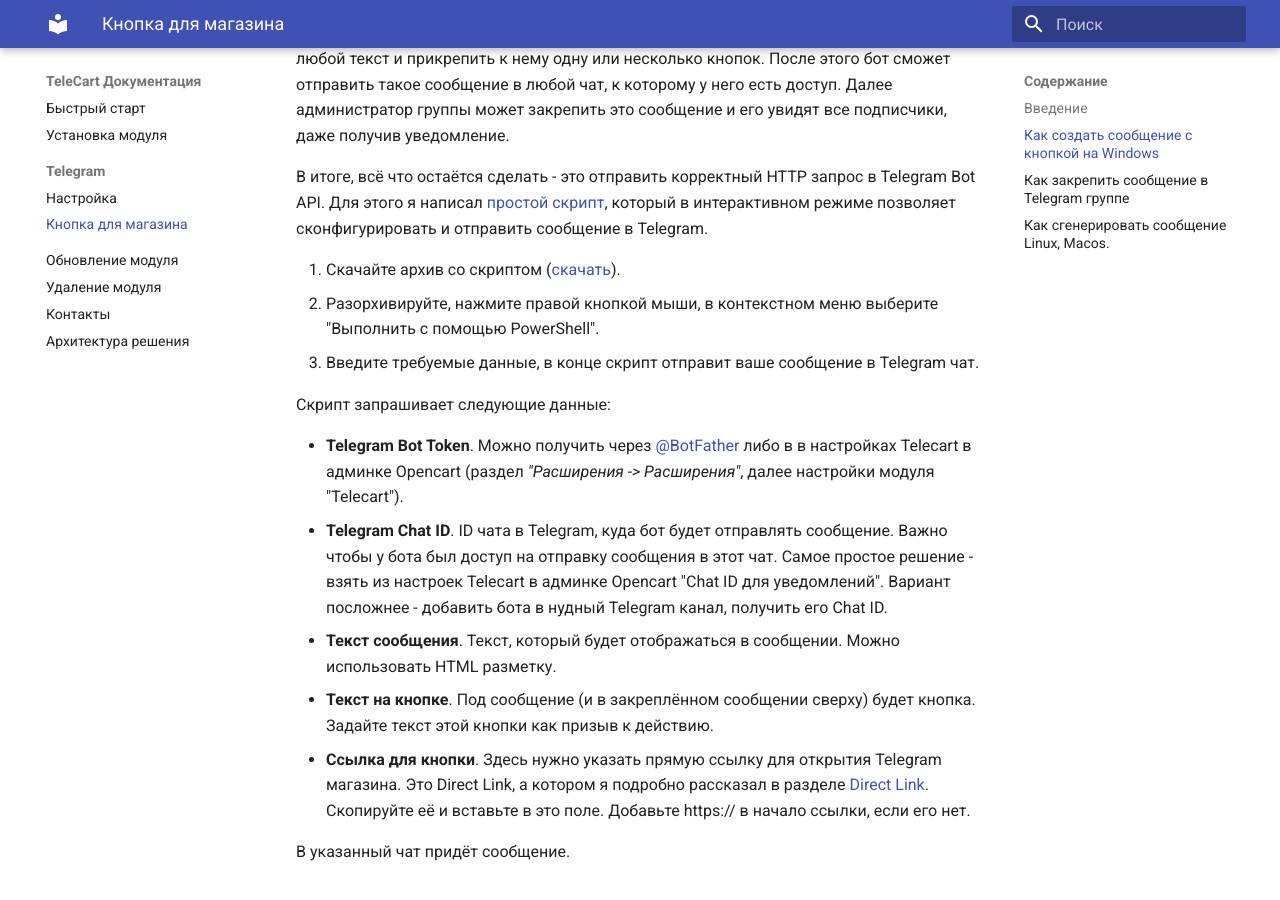
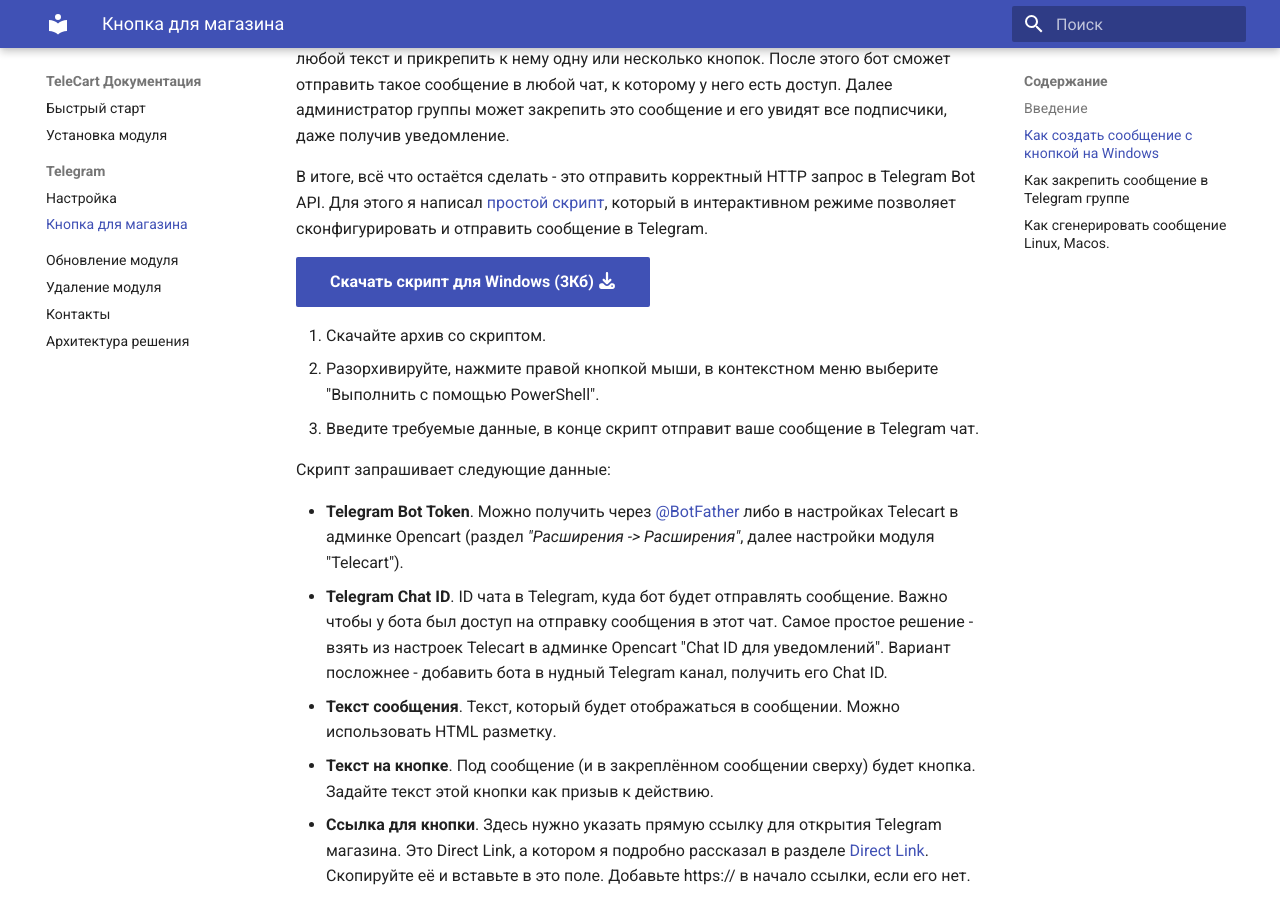
Before and after one commit to telecart-labs/docs, an MkDocs documentation site: the page built from docs/telegram/open-shop-link.md, in a window 1280 px wide and 900 px high, scrolled down 1398 px. Built offline with MkDocs 1.6.1 and Material for MkDocs 9.7.7, drawn with Linux system fonts in a browser that asks for light colours.

Commit message:
feat: update docs

```diff
--- a/docs/telegram/open-shop-link.md
+++ b/docs/telegram/open-shop-link.md
@@ -37,13 +37,15 @@
 В итоге, всё что остаётся сделать - это отправить корректный HTTP запрос в Telegram Bot API. Для этого я написал [простой скрипт](https://gist.github.com/nikitakiselev/2c905396f190a511f1e2aa2c8f2a70c0),
 который в интерактивном режиме позволяет сконфигурировать и отправить сообщение в Telegram.
 
-1. Скачайте архив со скриптом ([скачать](https://gist.github.com/nikitakiselev/2c905396f190a511f1e2aa2c8f2a70c0/archive/9c21f299b0d66538531e9dce7f0e0033dd11c519.zip)).
+[Скачать скрипт для Windows (3Кб) :fontawesome-solid-download:](https://gist.github.com/nikitakiselev/2c905396f190a511f1e2aa2c8f2a70c0/archive/9c21f299b0d66538531e9dce7f0e0033dd11c519.zip){ .md-button .md-button--primary }
+
+1. Скачайте архив со скриптом.
 2. Разорхивируйте, нажмите правой кнопкой мыши, в контекстном меню выберите "Выполнить с помощью PowerShell".
 3. Введите требуемые данные, в конце скрипт отправит ваше сообщение в Telegram чат.
 
 Скрипт запрашивает следующие данные:
 
-* **Telegram Bot Token**. Можно получить через [@BotFather](https://t.me/botfather) либо в в настройках Telecart в админке Opencart (раздел _"Расширения -> Расширения"_, далее настройки модуля "Telecart").
+* **Telegram Bot Token**. Можно получить через [@BotFather](https://t.me/botfather) либо в настройках Telecart в админке Opencart (раздел _"Расширения -> Расширения"_, далее настройки модуля "Telecart").
 * **Telegram Chat ID**. ID чата в Telegram, куда бот будет отправлять сообщение. Важно чтобы у бота был доступ на отправку сообщения в этот чат. Самое простое решение - взять из настроек Telecart в админке Opencart "Chat ID для уведомлений". Вариант посложнее - добавить бота в нудный Telegram канал, получить его Chat ID.
 * **Текст сообщения**. Текст, который будет отображаться в сообщении. Можно использовать HTML разметку.
 * **Текст на кнопке**. Под сообщение (и в закреплённом сообщении сверху) будет кнопка. Задайте текст этой кнопки как призыв к действию.
@@ -60,7 +62,7 @@
 * **На компьютере** нажмите правой кнопкой мыши на сообщение и выберите «Закрепить» из контекстного меню.
 * **На мобильном устройстве** нажмите и удерживайте сообщение, которое хотите закрепить, и в появившемся меню выберите «Закрепить».
 
-![Пункт в контеустном меню для закрепления сообщения в группе](tg-pin-message.png){ width=500, loading=lazy }
+![Пункт в контеустном меню для закрепления сообщения в группе](tg-pin-message.png){width=500, loading=lazy}
 /// caption
 Пункт в контекстном меню для закрепления сообщения в группе
 ///
--- a/mkdocs.yml
+++ b/mkdocs.yml
@@ -37,6 +37,10 @@
       permalink: true
       slugify: !!python/name:pymdownx.slugs.uslugify
       separator: "-"
+  - pymdownx.emoji:
+      emoji_index: !!python/name:material.extensions.emoji.twemoji
+      emoji_generator: !!python/name:material.extensions.emoji.to_svg
+  - def_list
 
 plugins:
   - search
```
Also changed, not shown: other parts of docs/telegram/open-shop-link.md (+3 -1 lines).
